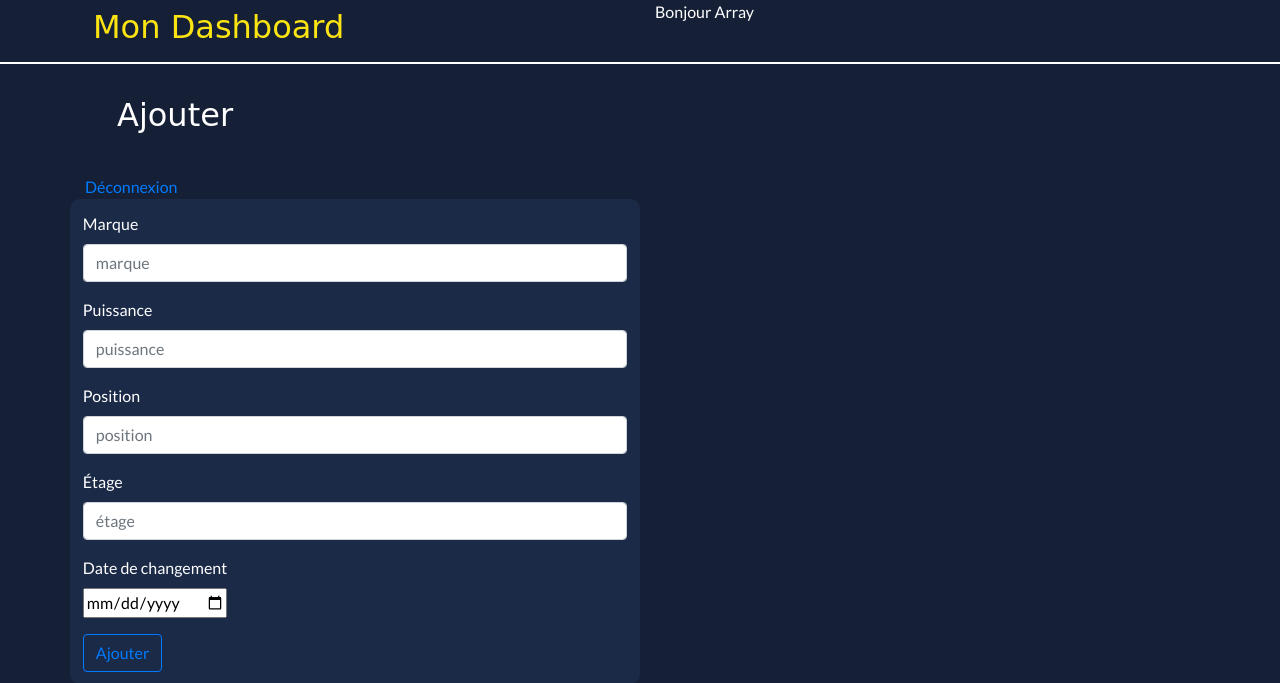
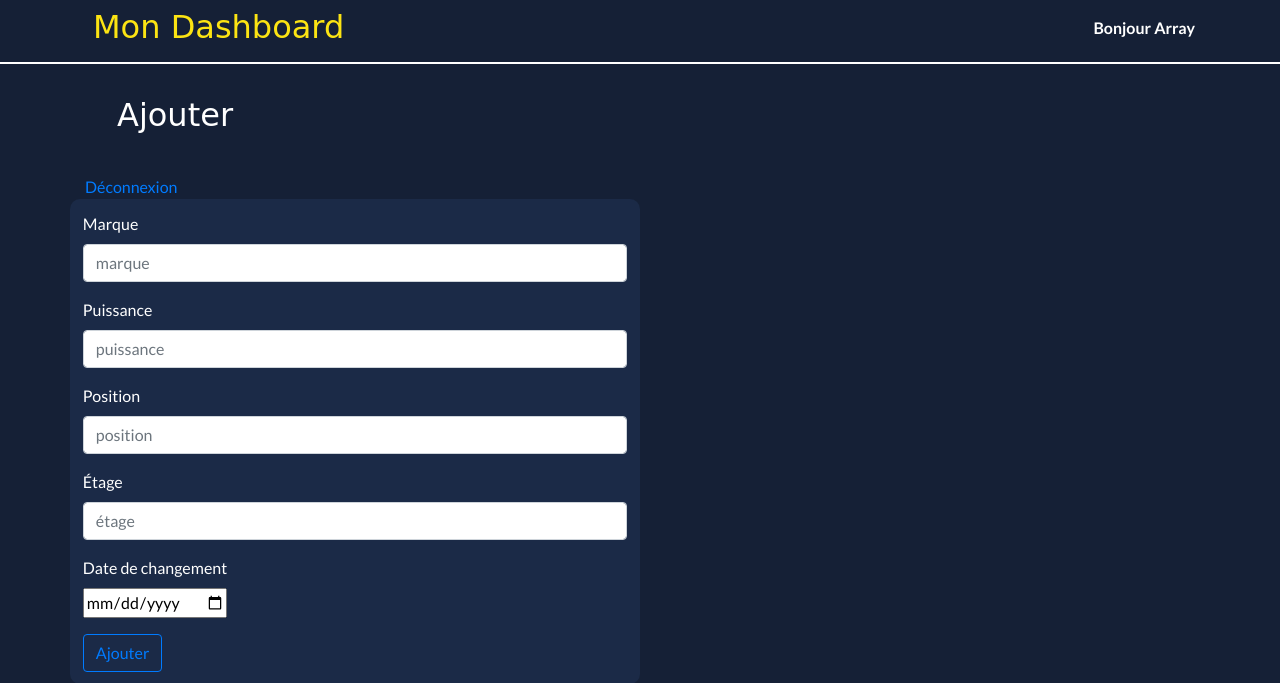
Before and after one commit to LisaDevoghelaere/dasboard, a PHP site: page /edit.php in a window 1280 px wide. Shown: the top 683 px of the page. Run offline with PHP 8.4, Linux system fonts and the light colour scheme; the visitor is signed in with stand-in values (Sample User, id 1); some web fonts are replaced.

Commit message:
resolution bug affichage

```diff
--- a/style.css
+++ b/style.css
@@ -48,4 +48,11 @@ th, tr {
   border-radius: 10px;
   padding: 0.8rem;
 }
+
+.pseudo {
+  text-align: right;
+  padding-top: 1rem;
+  font-size: 1rem;
+  font-weight: 700;
+}
 /*# sourceMappingURL=style.css.map */
--- a/style.scss
+++ b/style.scss
@@ -52,3 +52,9 @@ th, tr{
     border-radius: 10px;
     padding : 0.8rem;
 }
+.pseudo{
+    text-align: right;
+    padding-top: 1rem;
+    font-size: 1rem;
+    font-weight: 700;
+}
```
Also changed, not shown: 1 other file.
